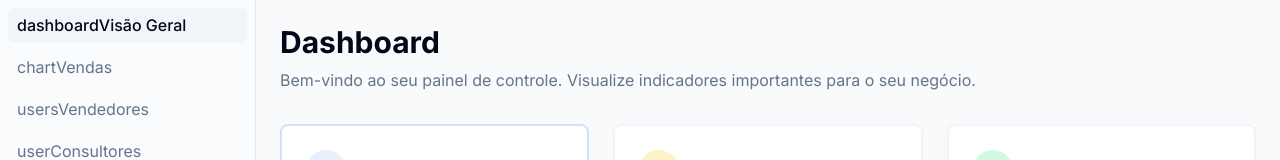
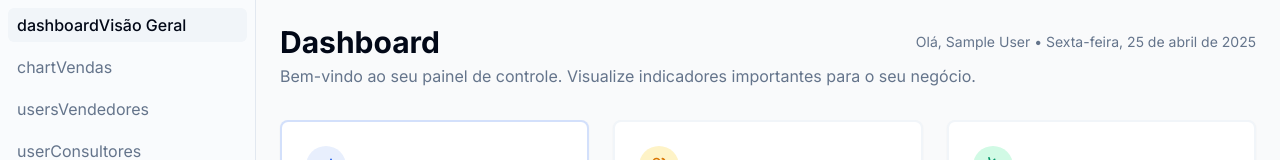
Before and after one commit to borderlesspc8/397-Bruno, a Next.js app: page /dashboard in a window 1280 px wide. Shown: the top 160 px of the page. Built offline with nearby package versions, Linux system fonts and the light colour scheme; no server answers; sample sign-in values are in the browser's storage.

Commit message:
feat: finaliza implementação da primeira entrega com melhorias de navegação e componentes

```diff
--- /dev/null
+++ b/app/(auth-routes)/dashboard/_components/DashboardHeader.tsx
@@ -0,0 +1,42 @@
+"use client";
+
+import { useEffect, useState } from "react";
+import { format } from "date-fns";
+import { ptBR } from "date-fns/locale";
+import { useSession } from "next-auth/react";
+
+interface DashboardHeaderProps {
+  title: string;
+  description?: string;
+}
+
+export function DashboardHeader({ title, description }: DashboardHeaderProps) {
+  const [currentDate, setCurrentDate] = useState<Date>(new Date());
+  const { data: session } = useSession();
+  const userName = session?.user?.name || "Usuário";
+
+  // Atualizar a data a cada minuto
+  useEffect(() => {
+    const interval = setInterval(() => {
+      setCurrentDate(new Date());
+    }, 60000);
+
+    return () => clearInterval(interval);
+  }, []);
+
+  const formattedDate = format(currentDate, "EEEE, d 'de' MMMM 'de' yyyy", { locale: ptBR });
+  const capitalizedDate = formattedDate.charAt(0).toUpperCase() + formattedDate.slice(1);
+
+  return (
+    <div className="flex flex-col gap-1 mb-6 lg:mb-8">
+      <div className="flex flex-col lg:flex-row lg:justify-between lg:items-center gap-2">
+        <h1 className="text-2xl lg:text-3xl font-bold">{title}</h1>
+        <div className="text-sm text-muted-foreground">
+          <span className="hidden sm:inline">Olá, {userName} • </span>
+          {capitalizedDate}
+        </div>
+      </div>
+      {description && <p className="text-muted-foreground">{description}</p>}
+    </div>
+  );
+}
--- /dev/null
+++ b/app/(auth-routes)/dashboard/_components/LoadingDashboard.tsx
@@ -0,0 +1,33 @@
+import { Skeleton } from "@/app/_components/ui/skeleton";
+import { Card, CardContent, CardHeader } from "@/app/_components/ui/card";
+
+export function LoadingDashboard() {
+  return (
+    <div className="container mx-auto p-4 md:p-6">
+      {/* Cabeçalho de carregamento */}
+      <div className="mb-8">
+        <Skeleton className="h-10 w-64 mb-2" />
+        <Skeleton className="h-4 w-full max-w-md" />
+      </div>
+
+      {/* Cards de carregamento */}
+      <div className="grid gap-6 md:grid-cols-2 lg:grid-cols-3">
+        {Array.from({ length: 3 }).map((_, i) => (
+          <Card key={i} className="border overflow-hidden">
+            <CardHeader className="pb-2">
+              <Skeleton className="h-6 w-32 mb-2" />
+              <Skeleton className="h-4 w-full" />
+            </CardHeader>
+            <CardContent>
+              <div className="space-y-2">
+                {Array.from({ length: 4 }).map((_, j) => (
+                  <Skeleton key={j} className="h-4 w-full" />
+                ))}
+              </div>
+            </CardContent>
+          </Card>
+        ))}
+      </div>
+    </div>
+  );
+}
--- a/app/(auth-routes)/dashboard/page.tsx
+++ b/app/(auth-routes)/dashboard/page.tsx
@@ -4,16 +4,15 @@ import Link from "next/link";
 import { Card, CardContent, CardDescription, CardFooter, CardHeader, CardTitle } from "@/app/_components/ui/card";
 import { Button } from "@/app/_components/ui/button";
 import { BarChart, Users, LineChart, MousePointerClick, ArrowRight } from "lucide-react";
+import { DashboardHeader } from "./_components/DashboardHeader";
 
 export default function DashboardPage() {
   return (
     <div className="container mx-auto p-4 md:p-6">
-      <div className="flex flex-col gap-2 mb-8">
-        <h1 className="text-3xl font-bold">Dashboard</h1>
-        <p className="text-muted-foreground">
-          Bem-vindo ao seu painel de controle. Visualize indicadores importantes para o seu negócio.
-        </p>
-      </div>
+      <DashboardHeader
+        title="Dashboard"
+        description="Bem-vindo ao seu painel de controle. Visualize indicadores importantes para o seu negócio."
+      />
 
       <div className="grid gap-6 md:grid-cols-2 lg:grid-cols-3">
         <Card className="border-2 border-primary/20 hover:border-primary/50 transition-colors">
--- /dev/null
+++ b/app/(auth-routes)/layout-client.tsx
@@ -0,0 +1,60 @@
+"use client";
+
+import { useState } from "react";
+import { SidebarNav } from "@/app/_components/sidebar-nav";
+import { Button } from "@/app/_components/ui/button";
+import { Menu, X } from "lucide-react";
+
+type AuthLayoutClientProps = {
+  children: React.ReactNode;
+  menuItems: {
+    href: string;
+    title: string;
+    icon?: string;
+  }[];
+};
+
+export default function AuthLayoutClient({ children, menuItems }: AuthLayoutClientProps) {
+  const [isMobileMenuOpen, setIsMobileMenuOpen] = useState(false);
+
+  return (
+    <div className="flex min-h-screen flex-col">
+      {/* Cabeçalho móvel */}
+      <header className="lg:hidden border-b sticky top-0 z-40 bg-background p-4 flex items-center justify-between">
+        <div className="font-bold">Conta Rápida</div>
+        <Button
+          variant="ghost"
+          size="icon"
+          onClick={() => setIsMobileMenuOpen(!isMobileMenuOpen)}
+          aria-label={isMobileMenuOpen ? "Fechar menu" : "Abrir menu"}
+        >
+          {isMobileMenuOpen ? <X className="h-5 w-5" /> : <Menu className="h-5 w-5" />}
+        </Button>
+      </header>
+
+      <div className="flex flex-1">
+        {/* Barra lateral para desktop */}
+        <aside className="hidden w-64 shrink-0 border-r bg-muted/40 lg:block">
+          <SidebarNav items={menuItems} />
+        </aside>
+
+        {/* Menu móvel */}
+        {isMobileMenuOpen && (
+          <div className="lg:hidden fixed inset-0 z-50 flex flex-col">
+            <div className="bg-background/95 backdrop-blur-sm border-r h-full w-64">
+              <div className="p-4 font-bold border-b">Conta Rápida</div>
+              <SidebarNav items={menuItems} />
+            </div>
+            <div
+              className="flex-1 bg-black/20"
+              onClick={() => setIsMobileMenuOpen(false)}
+            />
+          </div>
+        )}
+
+        {/* Conteúdo principal */}
+        <main className="flex-1">{children}</main>
+      </div>
+    </div>
+  );
+}
--- a/app/(auth-routes)/layout.tsx
+++ b/app/(auth-routes)/layout.tsx
@@ -1,17 +1,8 @@
-"use client";
-
-import { ProtectedLayout } from "@/app/_components/protected-layout";
-import Navbar from "@/app/_components/navbar";
-import { Sidebar } from "@/app/_components/sidebar";
-import { Toaster } from "sonner";
-import { useState, useEffect } from "react";
-import { Menu, X } from "lucide-react";
-import { Button } from "@/app/_components/ui/button";
-import NotificationAlert from "@/app/_components/notifications/notification-alert";
 import { redirect } from "next/navigation";
 import { getAuthSession } from "@/app/_lib/auth";
-import { SidebarNav } from "@/app/_components/sidebar-nav";
+import AuthLayoutClient from "./layout-client";
 
+// Componente do lado do servidor para verificação de autenticação
 export default async function AuthRoutesLayout({ children }: { children: React.ReactNode }) {
   const { user } = await getAuthSession();
 
@@ -48,14 +39,5 @@ export default async function AuthRoutesLayout({ children }: { children: React.R
     }
   ];
 
-  return (
-    <div className="flex min-h-screen flex-col">
-      <div className="flex flex-1">
-        <aside className="hidden w-64 shrink-0 border-r bg-muted/40 lg:block">
-          <SidebarNav items={menuItems} />
-        </aside>
-        <main className="flex-1">{children}</main>
-      </div>
-    </div>
-  );
+  return <AuthLayoutClient menuItems={menuItems}>{children}</AuthLayoutClient>;
 }
--- a/app/_components/ui/skeleton.tsx
+++ b/app/_components/ui/skeleton.tsx
@@ -1,4 +1,4 @@
-import { cn } from "@/app/lib/utils";
+import { cn } from "@/app/_lib/utils";
 
 function Skeleton({
   className,
--- a/middleware.ts
+++ b/middleware.ts
@@ -73,6 +73,7 @@ export const config = {
     "/auth",
     "/auth/reset-password",
     "/dashboard/:path*",
+    "/dashboards",
     "/images/:path*"
   ],
 };
```
